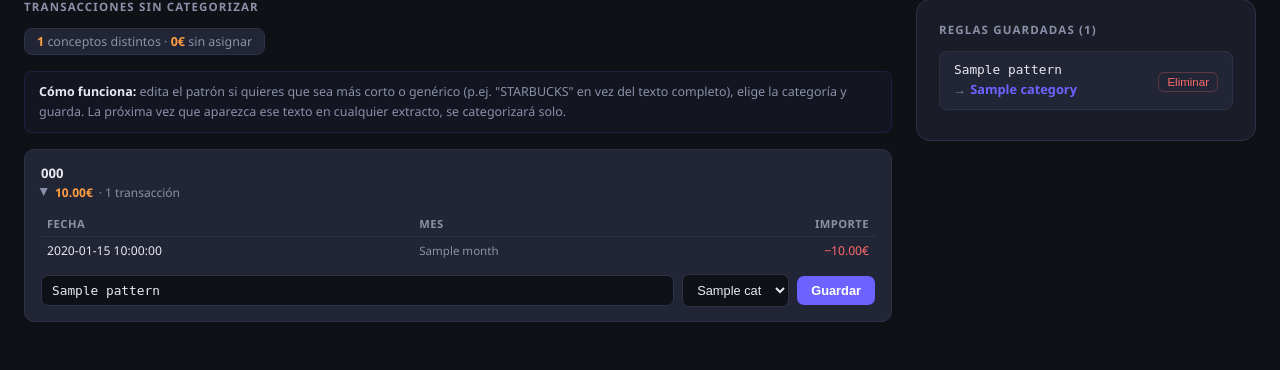
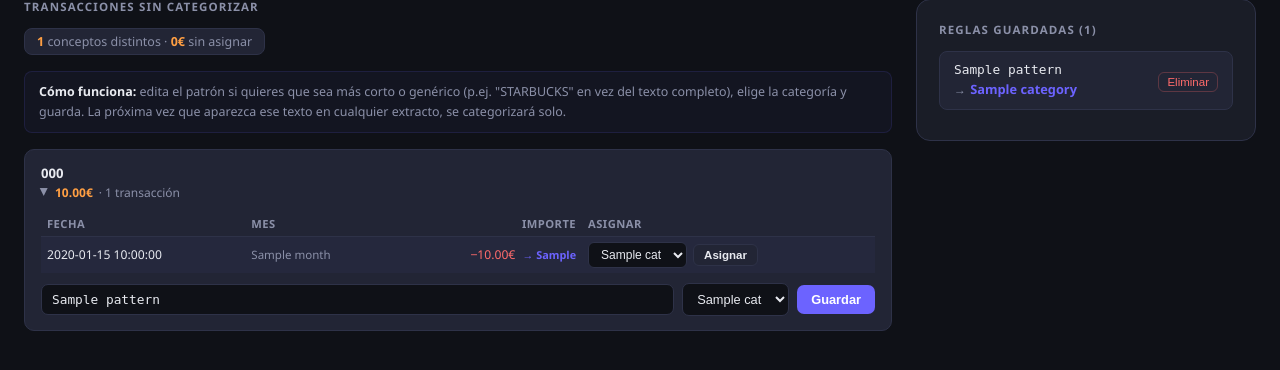
Before and after one commit to tormarod/gastos-web, a FastAPI app: template templates/corrections.html in a window 1280 px wide, after a click that opens the changed part. Shown: the part 178-548 px from the top of the page. Run offline with FastAPI, Linux system fonts and the light colour scheme; the template is opened without the code that fills it: most values are stand-ins (such as "Sample title", 1, 10 or a date in 2020).

Commit message:
Add per-transaction category override and Ajustes de cuenta category
- Corrections page now shows a category select + Asignar button on each
  individual transaction row, so mixed-concept groups (e.g. TRANSFERENCIA
  REALIZADA) can be split across categories without a blanket pattern rule
- Overrides stored as transaction_overrides in merchant_rules.json, keyed
  by (date, concept, amount); applied after pattern rules in recategorize_all
- New Ajustes de cuenta category for shared-account reimbursements

Co-Authored-By: Claude Sonnet 4.6 <noreply@anthropic.com>

```diff
--- a/main.py
+++ b/main.py
@@ -233,7 +233,7 @@ ALL_CATEGORIES = [
     "Delivery", "Restaurantes", "Amazon/Online", "Ocio/Cultura",
     "Transporte", "Salud", "Ropa/Accesorios", "Belleza",
     "Viajes", "Compras", "Hogar", "Seguros", "Gasolinera",
-    "Efectivo", "Comisiones", "Ingresos",
+    "Efectivo", "Comisiones", "Ingresos", "Ajustes de cuenta",
 ]
 
 
@@ -272,6 +272,17 @@ async def corrections_page(request: Request, gastos_session: Annotated[str | Non
     otros_list = sorted(otros.values(), key=lambda x: -x["total"])
     otros_total = round(sum(x["total"] for x in otros_list), 2)
 
+    tx_overrides = s3_store.load_transaction_overrides()
+    override_index = {
+        (o["date"], o["concept"], o["amount"]): o["category"]
+        for o in tx_overrides
+    }
+    for item in otros_list:
+        for tx in item["transactions"]:
+            tx["override_category"] = override_index.get(
+                (tx["date"], item["concept"], tx["amount"])
+            )
+
     return templates.TemplateResponse("corrections.html", {
         "request": request,
         "otros_list": otros_list,
@@ -298,6 +309,26 @@ async def save_correction(
     custom_rules = [r for r in custom_rules if r["pattern"].upper() != pattern.upper()]
     custom_rules.append({"pattern": pattern.upper(), "category": category})
     s3_store.save_custom_rules(custom_rules)
+    s3_store.recategorize_all(custom_rules)
+
+    return RedirectResponse("/corrections?saved=1", status_code=303)
+
+
+@app.post("/corrections/override")
+async def save_tx_override(
+    request: Request,
+    gastos_session: Annotated[str | None, Cookie()] = None,
+    date: str = Form(...),
+    concept: str = Form(...),
+    amount: float = Form(...),
+    category: str = Form(...),
+):
+    _require_auth(gastos_session)
+
+    from services import s3_store
+
+    s3_store.save_transaction_override(date, concept, amount, category)
+    custom_rules = s3_store.load_custom_rules()
     s3_store.recategorize_all(custom_rules)
 
     return RedirectResponse("/corrections?saved=1", status_code=303)
--- a/services/categorizer.py
+++ b/services/categorizer.py
@@ -197,6 +197,12 @@ RULES: list[tuple[str, list[str]]] = [
         "COMISION", "COMISIÓN", "MANTENIMIENTO CUENTA", "CUOTA TARJETA",
         "INTERESES DEUDORES", "GASTOS ADMINISTRACION",
     ]),
+
+    # Internal account adjustments / shared-expense reimbursements
+    ("Ajustes de cuenta", [
+        "AJUSTE", "LIQUIDACION ", "LIQUIDACIÓN ", "REEMBOLSO",
+        "COMPENSACION", "COMPENSACIÓN", "CUADRE",
+    ]),
 ]
 
 _LOWER_RULES = [(cat, [kw.lower() for kw in kws]) for cat, kws in RULES]
--- a/templates/corrections.html
+++ b/templates/corrections.html
@@ -107,10 +107,21 @@
     font-size: 0.7rem; text-transform: uppercase;
     letter-spacing: .04em; border-bottom: 1px solid var(--border);
   }
-  .tx-table td { padding: 5px 6px; border-bottom: 1px solid #2e324818; }
+  .tx-table td { padding: 5px 6px; border-bottom: 1px solid #2e324818; vertical-align: middle; }
   .tx-table tr:last-child td { border-bottom: none; }
   .tx-amount { text-align: right; color: var(--red); font-variant-numeric: tabular-nums; }
   .tx-month { color: var(--text-muted); font-size: 0.72rem; }
+  .tx-override-form { display: flex; gap: 6px; align-items: center; }
+  .tx-override-form select { padding: 4px 8px; background: var(--bg); border: 1px solid var(--border);
+    border-radius: 6px; color: var(--text); font-size: 0.75rem; outline: none; cursor: pointer; }
+  .tx-override-form select:focus { border-color: var(--accent); }
+  .btn-assign { padding: 4px 10px; background: var(--surface2); color: var(--text);
+    border: 1px solid var(--border); border-radius: 6px; font-size: 0.72rem;
+    font-weight: 600; cursor: pointer; white-space: nowrap; transition: border-color .2s; }
+  .btn-assign:hover { border-color: var(--accent); color: var(--accent); }
+  .tx-overridden { background: #6c63ff0a; }
+  .override-badge { display: inline-block; font-size: 0.68rem; color: var(--accent);
+    font-weight: 700; margin-left: 4px; }
 
   .stat-chip {
     display: inline-block; background: var(--surface2); border: 1px solid var(--border);
@@ -173,14 +184,32 @@
         </summary>
         <table class="tx-table">
           <thead>
-            <tr><th>Fecha</th><th>Mes</th><th style="text-align:right">Importe</th></tr>
+            <tr><th>Fecha</th><th>Mes</th><th style="text-align:right">Importe</th><th>Asignar</th></tr>
           </thead>
           <tbody>
             {% for tx in item.transactions | sort(attribute='date') %}
-            <tr>
+            <tr class="{{ 'tx-overridden' if tx.override_category else '' }}">
               <td>{{ tx.date }}</td>
               <td class="tx-month">{{ tx.month }}</td>
-              <td class="tx-amount">−{{ "%.2f"|format(tx.amount) }}€</td>
+              <td class="tx-amount">
+                −{{ "%.2f"|format(tx.amount) }}€
+                {% if tx.override_category %}
+                <span class="override-badge">→ {{ tx.override_category }}</span>
+                {% endif %}
+              </td>
+              <td>
+                <form method="post" action="/corrections/override" class="tx-override-form">
+                  <input type="hidden" name="date" value="{{ tx.date }}">
+                  <input type="hidden" name="concept" value="{{ item.concept }}">
+                  <input type="hidden" name="amount" value="{{ tx.amount }}">
+                  <select name="category">
+                    {% for cat in categories %}
+                    <option value="{{ cat }}" {{ 'selected' if cat == tx.override_category else '' }}>{{ cat }}</option>
+                    {% endfor %}
+                  </select>
+                  <button class="btn-assign" type="submit">Asignar</button>
+                </form>
+              </td>
             </tr>
             {% endfor %}
           </tbody>
```
Also changed, not shown: services/s3_store.py (+44 -6 lines), .claude/CLAUDE.md.
